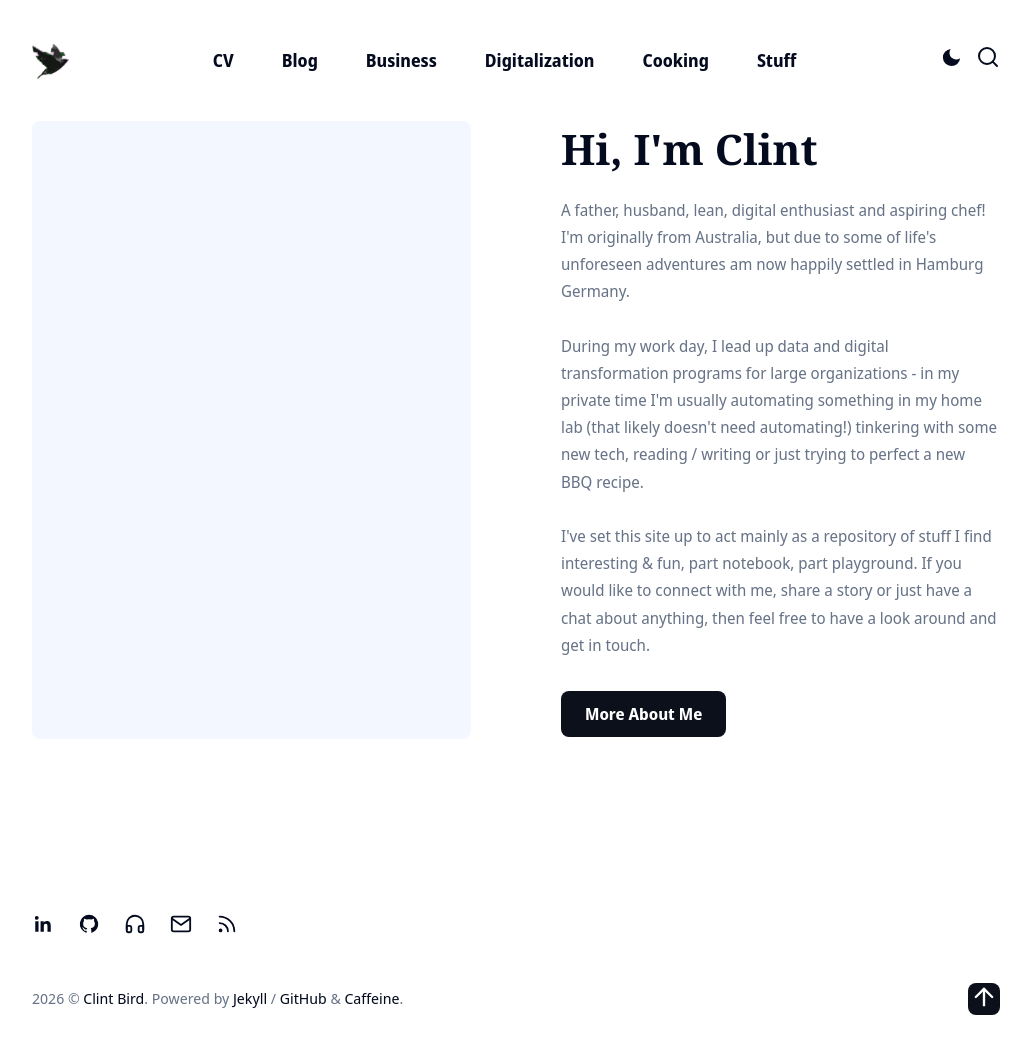
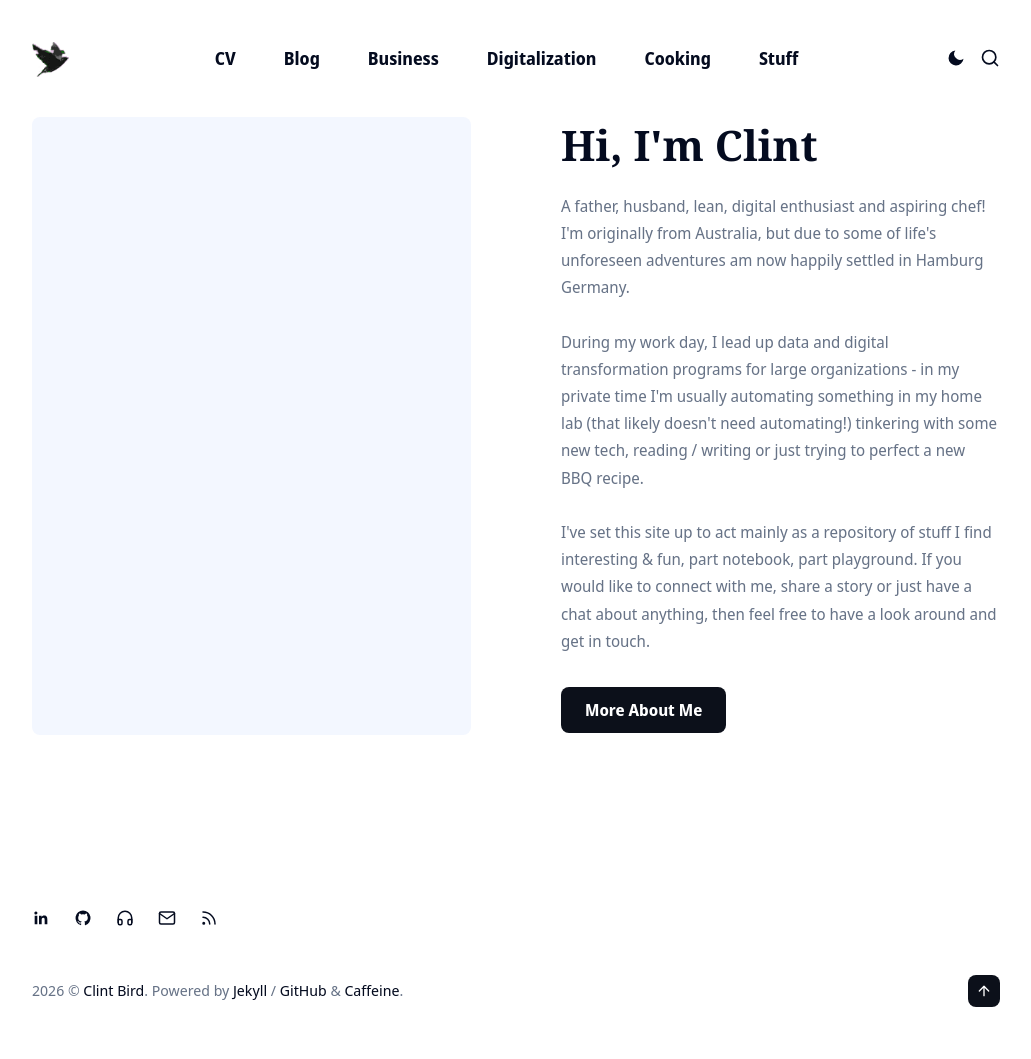
Before and after one commit to clintjb/clintjb.github.io, a Jekyll site: the page built from index.html, in a window 1280 px wide. Shown: the whole page, without its empty margins (124-1155 px from the left). Built offline with Jekyll 4.4.1, drawn with Linux system fonts in a browser that asks for light colours.

Commit message:
Icons Refinement

```diff
--- a/_sass/3-modules/_footer.scss
+++ b/_sass/3-modules/_footer.scss
@@ -82,8 +82,12 @@
     display: flex;
     align-items: center;
     padding: 4px;
-    font-size: 22px;
     color: var(--heading-font-color);
+
+    .icon-svg {
+      width: 18px;
+      height: 18px;
+    }
 
     &:hover {
       color: var(--brand-color);
@@ -251,17 +255,22 @@
 }
 
 .top {
+  display: flex;
+  align-items: center;
+  justify-content: center;
   min-width: 32px;
   height: 32px;
-  font-size: 28px;
-  line-height: 32px;
-  text-align: center;
   border-radius: 8px;
   color: var(--button-color);
   background-color: var(--button-background-color);
   cursor: pointer;
   transition: all .25s ease;
 
+  .icon-svg {
+    width: 16px;
+    height: 16px;
+  }
+
   &:hover {
     background: var(--button-background-hover);
   }
--- a/_sass/3-modules/_header.scss
+++ b/_sass/3-modules/_header.scss
@@ -299,12 +299,17 @@
   display: flex;
   align-items: center;
   margin-left: auto;
-  font-size: 24px;
   color: var(--link-color);
   cursor: pointer;
 
   .icon__search {
+    display: flex;
     transition: color .25s ease;
+
+    .icon-svg {
+      width: 20px;
+      height: 20px;
+    }
 
     &:hover {
       color: var(--brand-color);
@@ -337,9 +342,14 @@
 .toggle-sun,
 .toggle-moon {
   position: absolute;
-  font-size: 23px;
   transition: color .25s ease;
   color: var(--heading-font-color);
+
+  .icon-svg {
+    width: 20px;
+    height: 20px;
+    display: block;
+  }
 
   &:hover {
     color: var(--brand-color);
--- a/_sass/3-modules/_search.scss
+++ b/_sass/3-modules/_search.scss
@@ -77,7 +77,6 @@
     justify-content: center;
     width: 28px;
     height: 28px;
-    font-size: 21px;
     line-height: 1;
     border-radius: 50%;
     color: var(--background-color);
@@ -85,6 +84,11 @@
     will-change: transform;
     transition: all .25s;
     background: var(--heading-font-color);
+
+    .icon-svg {
+      width: 14px;
+      height: 14px;
+    }
 
     &:hover {
       transform: translateY(-50%) rotate(90deg);
--- a/_sass/4-layouts/_post.scss
+++ b/_sass/4-layouts/_post.scss
@@ -226,12 +226,20 @@
   }
 
   img, .js-reframe {
+    display: block;
+    margin-left: auto;
+    margin-right: auto;
     border-radius: 8px;
     overflow: hidden;
 
     &.lightense-open {
       border-radius: 0;
     }
+  }
+
+  .gallery img {
+    margin-left: 24px;
+    margin-right: 0;
   }
 
   img[src$='#wide'] {
```
